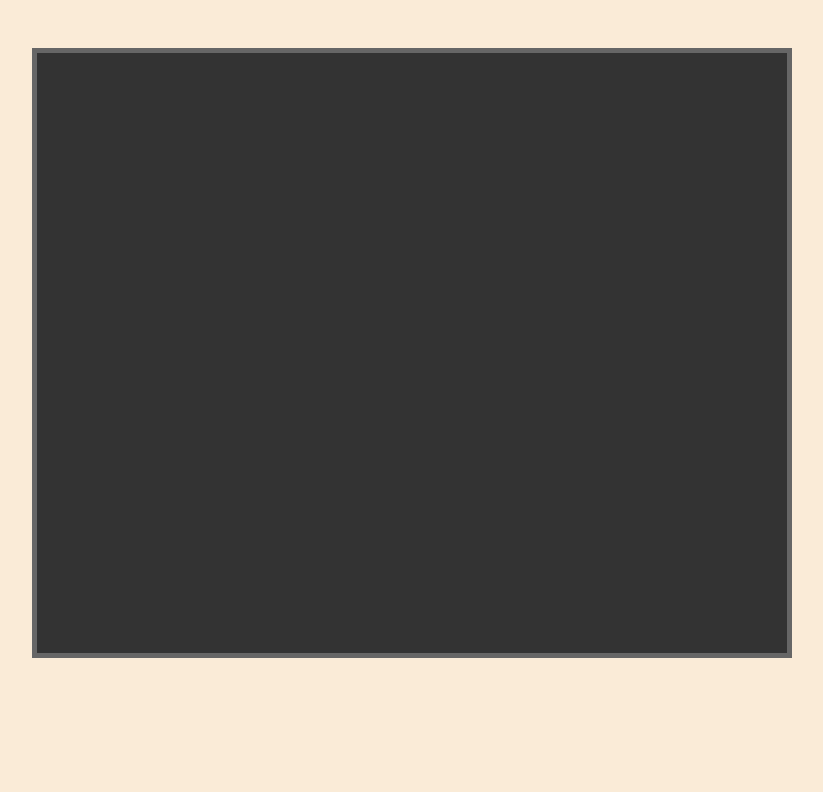
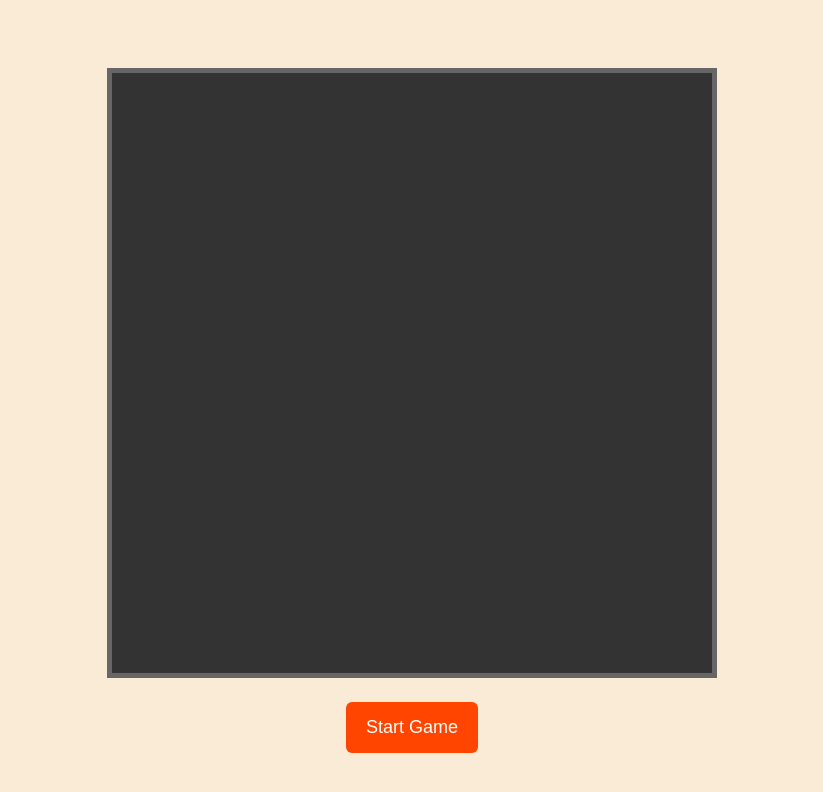
Before and after one commit to Tanish866/Snake_Game, a plain HTML site: page index.html in a window 1280 px wide. Shown: the whole page, without its empty margins (228-1051 px from the left). Drawn offline with Linux system fonts and the light colour scheme.

Commit message:
Added score board and start button

```diff
--- a/index.js
+++ b/index.js
@@ -1 +1,23 @@
-console.log("script working");
+document.addEventListener("DOMContentLoaded", ()=>{
+    const gameArena = document.getElementById("game-arena");
+    const arenaSize = 600;
+    const cellSize = 20;
+    let score = 0;
+    let gameStarted = false;
+    let food = {x:200, y:300};
+    let snake = [{x:120, y:200}, {x:140, y:200}, {x:160, y:200}];
+    let dx = cellSize;
+    let dy = 0;
+
+    function startGame(){
+        const scoreBoard = document.createElement("div");
+        scoreBoard.id = "Score-board";
+        document.body.insertBefore(scoreBoard, gameArena);
+
+        const startButton = document.createElement("button");
+        startButton.textContent = "Start Game";
+        startButton.classList.add("Start-button");
+        document.body.appendChild(startButton);
+    }
+    startGame();
+});
--- a/style.css
+++ b/style.css
@@ -8,7 +8,7 @@ body{
     text-align: center;
 }
 #game-arena{
-    width: 750px;
+    width: 600px;
     height: 600px;
     background-color: #333;
     position: relative;
@@ -17,3 +17,20 @@ body{
     border: 5px solid #666;
     box-shadow: 0 0 20px rgba(0, 0, 0 0.5);
 }
+#Score-board{
+    font-size: x-large;
+    font-weight: bold;
+    color: black;
+    margin: 10px 0;
+}
+.Start-button{
+    background-color: orangered;
+    color: white;
+    padding: 15px 20px;
+    cursor: pointer;
+    border: none;
+    border-radius: 6px;
+    text-align: center;
+    font-size: 18px;
+    margin: 4px 0;
+}
```
